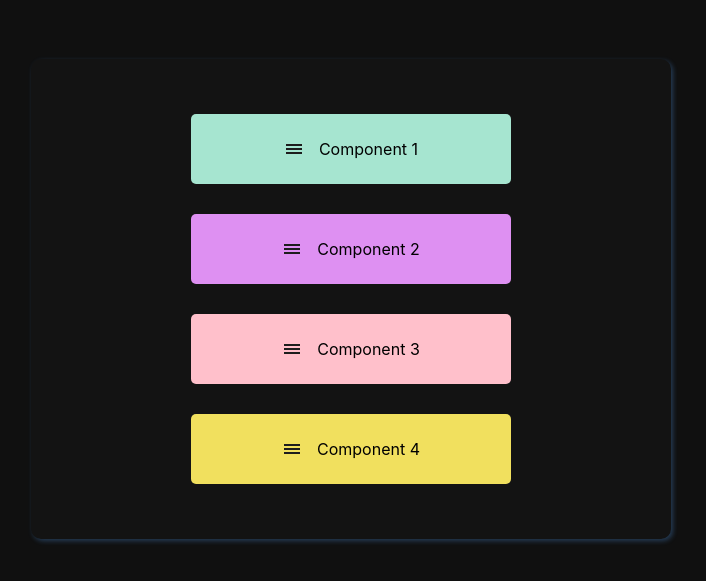
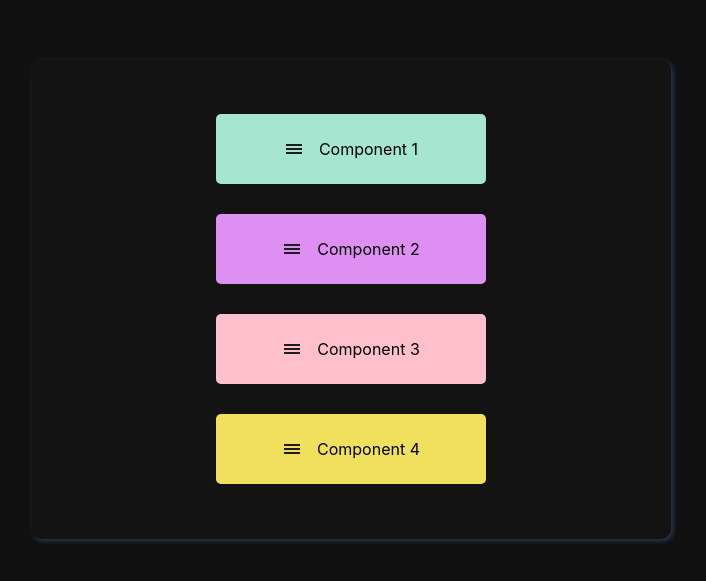
Before and after one commit to Sananda05/sort-component, a React (Create React App) app: page / in a window 1280 px wide. Shown: the part 101-682 px from the top of the page, without its empty margins (289-995 px from the left). Built offline with nearby package versions, Linux system fonts and the light colour scheme.

Commit message:
chnaged ui

```diff
--- a/src/component/view-component.css
+++ b/src/component/view-component.css
@@ -1,6 +1,6 @@
 .component_card{
     height: 50px;
-    width: 300px;
+    width: 250px;
     border-radius: 5px;
     display: flex;
     align-items: center;
```
